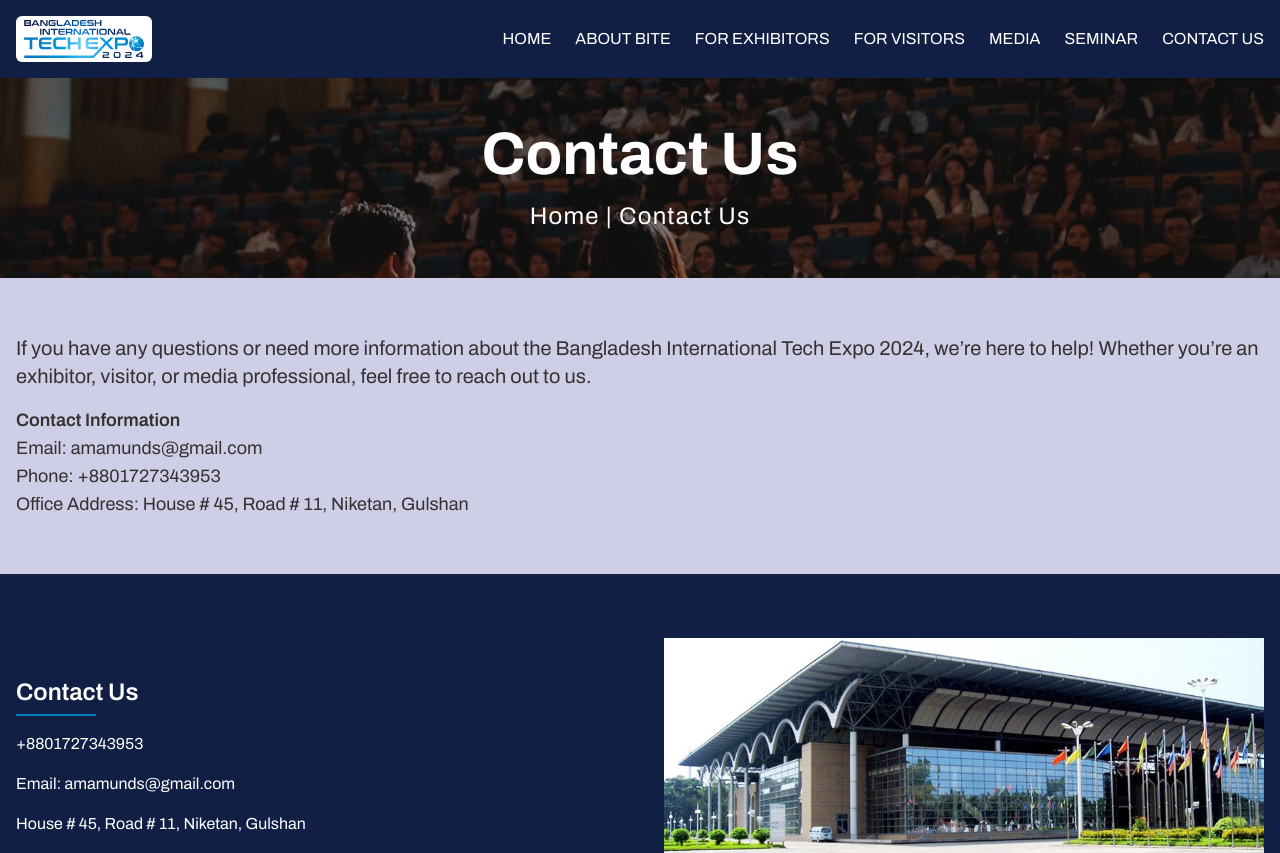
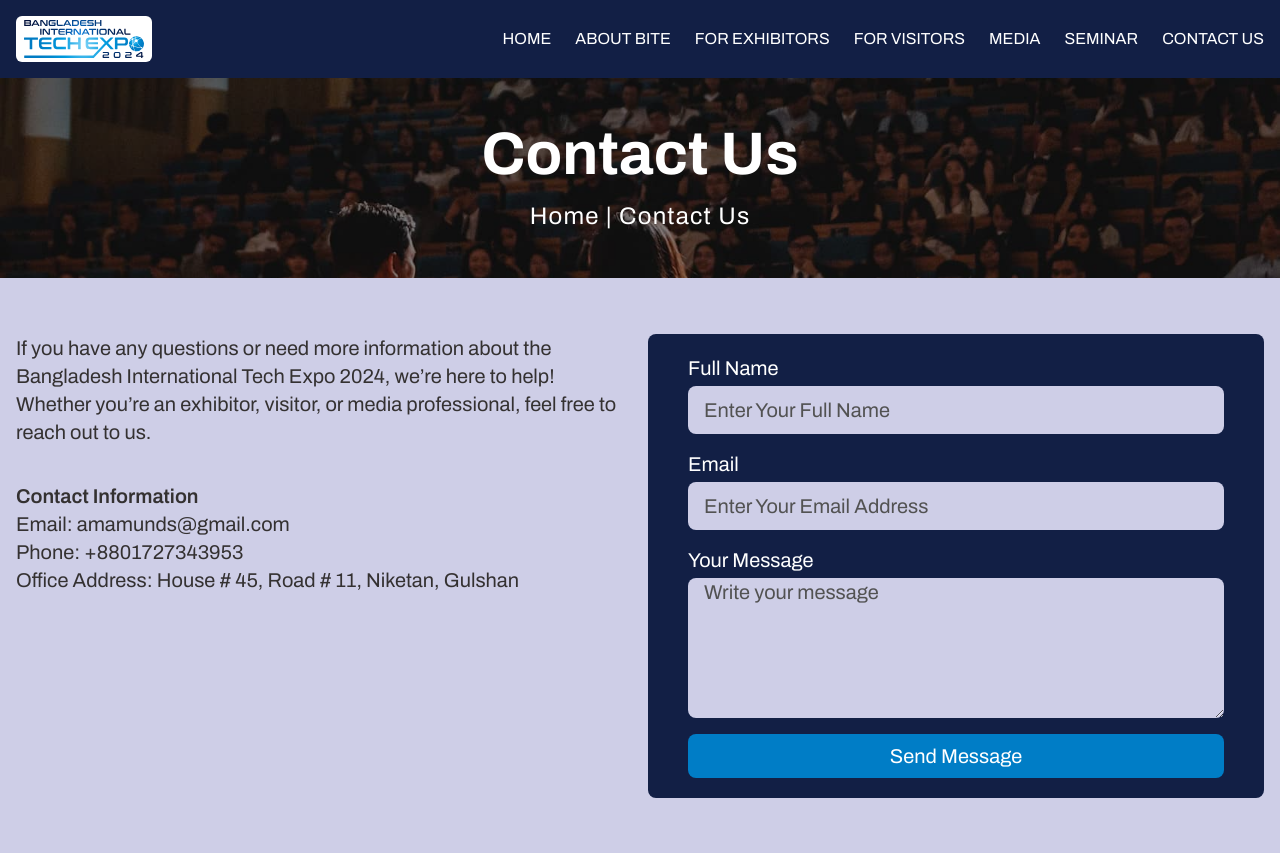
Before and after one commit to farijultanjim/techexpo2024, a Next.js app: page /contact-us in a window 1280 px wide. Shown: the top 853 px of the page. Built offline with nearby package versions, Linux system fonts and the light colour scheme.

Commit message:
contact form added

```diff
--- a/app/contact-us/page.jsx
+++ b/app/contact-us/page.jsx
@@ -1,4 +1,5 @@
 import Banner from "@/components/Banner";
+import ContactForm from "@/components/ContactForm";
 import React from "react";
 
 const ContactUsPage = () => {
@@ -10,8 +11,8 @@ const ContactUsPage = () => {
         subtitle="Home | Contact Us"
       />
 
-      <div className="container mx-auto py-14 px-4 flex flex-col gap-4 text-xl">
-        <div>
+      <div className="container mx-auto py-14 px-4 flex flex-col sm:flex-row  gap-4 text-xl">
+        <div className="sm:w-1/2 flex flex-col gap-5">
           <p>
             If you have any questions or need more information about the
             Bangladesh International Tech Expo 2024, we’re here to help! Whether
@@ -19,14 +20,19 @@ const ContactUsPage = () => {
             reach out to us.
           </p>
 
-          <p className="mt-4 text-lg">
+          <p className="mt-4">
             <span className="font-semibold">Contact Information</span> <br />
             Email: amamunds@gmail.com <br />
             Phone: +8801727343953 <br />
             Office Address: House # 45, Road # 11, Niketan, Gulshan
           </p>
         </div>
+        <div className="sm:w-1/2">
+        <ContactForm />
+        </div>
       </div>
+
+      {/* contact form */}
     </div>
   );
 };
--- /dev/null
+++ b/components/ContactForm.jsx
@@ -0,0 +1,95 @@
+'use client';
+
+import { useState } from 'react';
+
+const ContactForm = () => {
+    const [loading, setLoading] = useState(false);
+
+    async function handleSubmit(event) {
+        event.preventDefault();
+        setLoading(true);  // Set loading state to true
+        const formData = new FormData(event.target);
+
+        formData.append('access_key', 'e08c8aeb-ee56-4506-93d3-ac3209c0b7a7');
+
+        const object = Object.fromEntries(formData);
+        const json = JSON.stringify(object);
+
+        try {
+            const response = await fetch('https://api.web3forms.com/submit', {
+                method: 'POST',
+                headers: {
+                    'Content-Type': 'application/json',
+                    Accept: 'application/json',
+                },
+                body: json,
+            });
+            const result = await response.json();
+            if (result.success) {
+                console.log(result);
+            }
+        } catch (error) {
+            console.error('Error:', error);
+        } finally {
+            setLoading(false);  // Reset loading state
+        }
+    }
+
+    return (
+        <div className="container mx-auto pb-10">
+            <div className="grid place-items-center">
+                <form
+                    onSubmit={handleSubmit}
+                    className="px-4 sm:px-10 py-5 rounded-lg bg-primary w-full max-w-2xl flex flex-col gap-4"
+                >
+                    <div className="flex flex-col gap-1">
+                        <label htmlFor="" className="text-white">
+                            Full Name
+                        </label>
+                        <input
+                            type="text"
+                            name="name"
+                            placeholder="Enter Your Full Name"
+                            required
+                            className="w-full h-12 bg-secondary rounded-lg px-4 placeholder:text-neutral-600 outline-none"
+                        />
+                    </div>
+                    <div className="flex flex-col gap-1">
+                        <label htmlFor="" className="text-white">
+                            Email
+                        </label>
+                        <input
+                            type="text"
+                            name="email"
+                            placeholder="Enter Your Email Address"
+                            required
+                            className="w-full h-12 bg-secondary rounded-lg px-4 placeholder:text-neutral-600 outline-none"
+                        />
+                    </div>
+                    <div className="flex flex-col gap-1">
+                        <label htmlFor="" className="text-white">
+                            Your Message
+                        </label>
+                        <textarea
+                            cols="20"
+                            rows="5"
+                            name="message"
+                            placeholder="Write your message"
+                            required
+                            className="w-full bg-secondary rounded-lg px-4 placeholder:text-neutral-600 outline-none"
+                        ></textarea>
+                    </div>
+                    <button
+                        type="submit"
+                        className={`bg-accent hover:bg-accent/80 transition-colors text-white px-4 py-2 rounded-lg ${loading ? 'opacity-50 cursor-not-allowed' : ''}`}
+                        disabled={loading}
+                    >
+                        {loading ? 'Sending...' : 'Send Message'}
+                    </button>
+                </form>
+            </div>
+        </div>
+    );
+};
+
+export default ContactForm;
```
